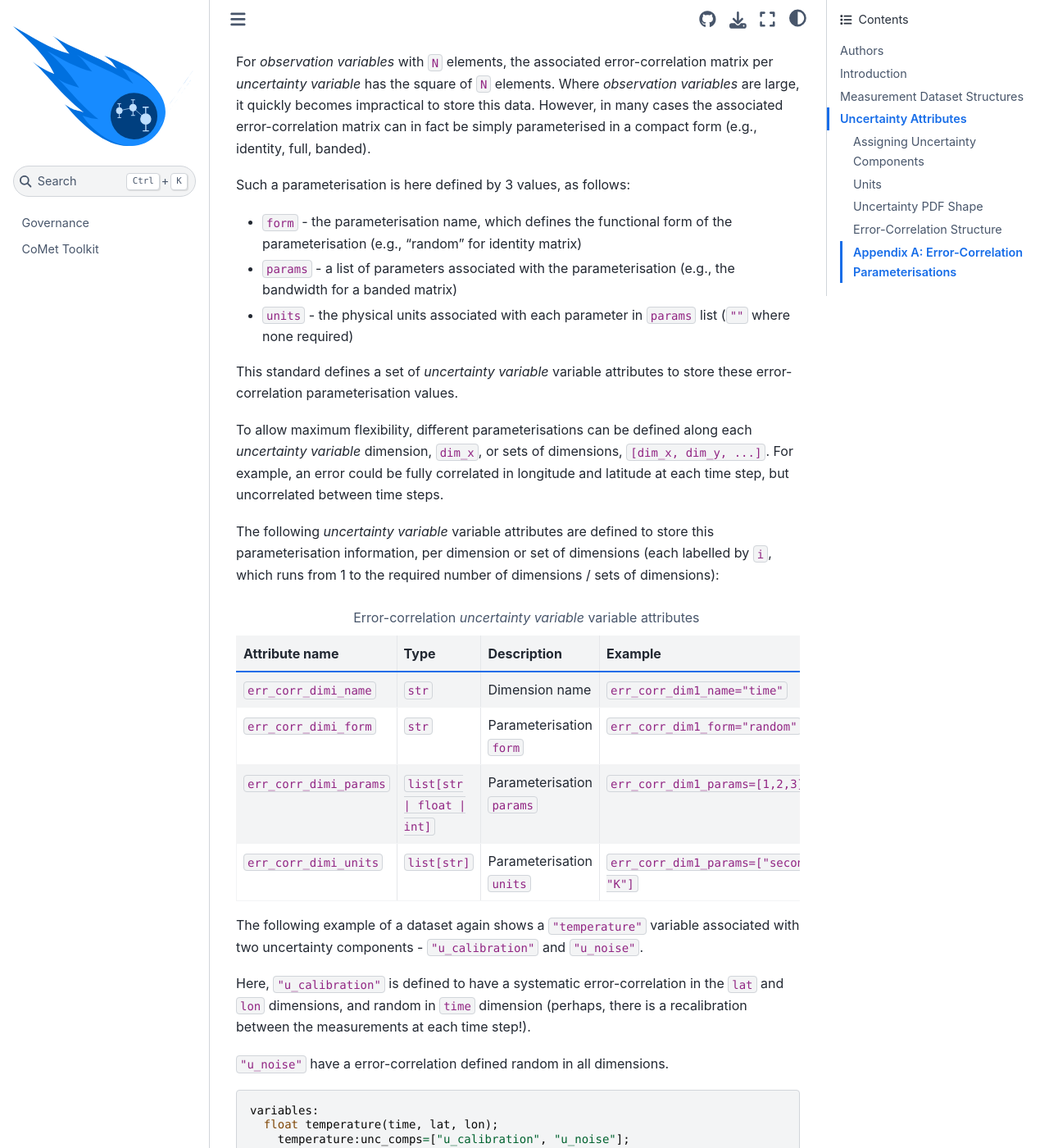
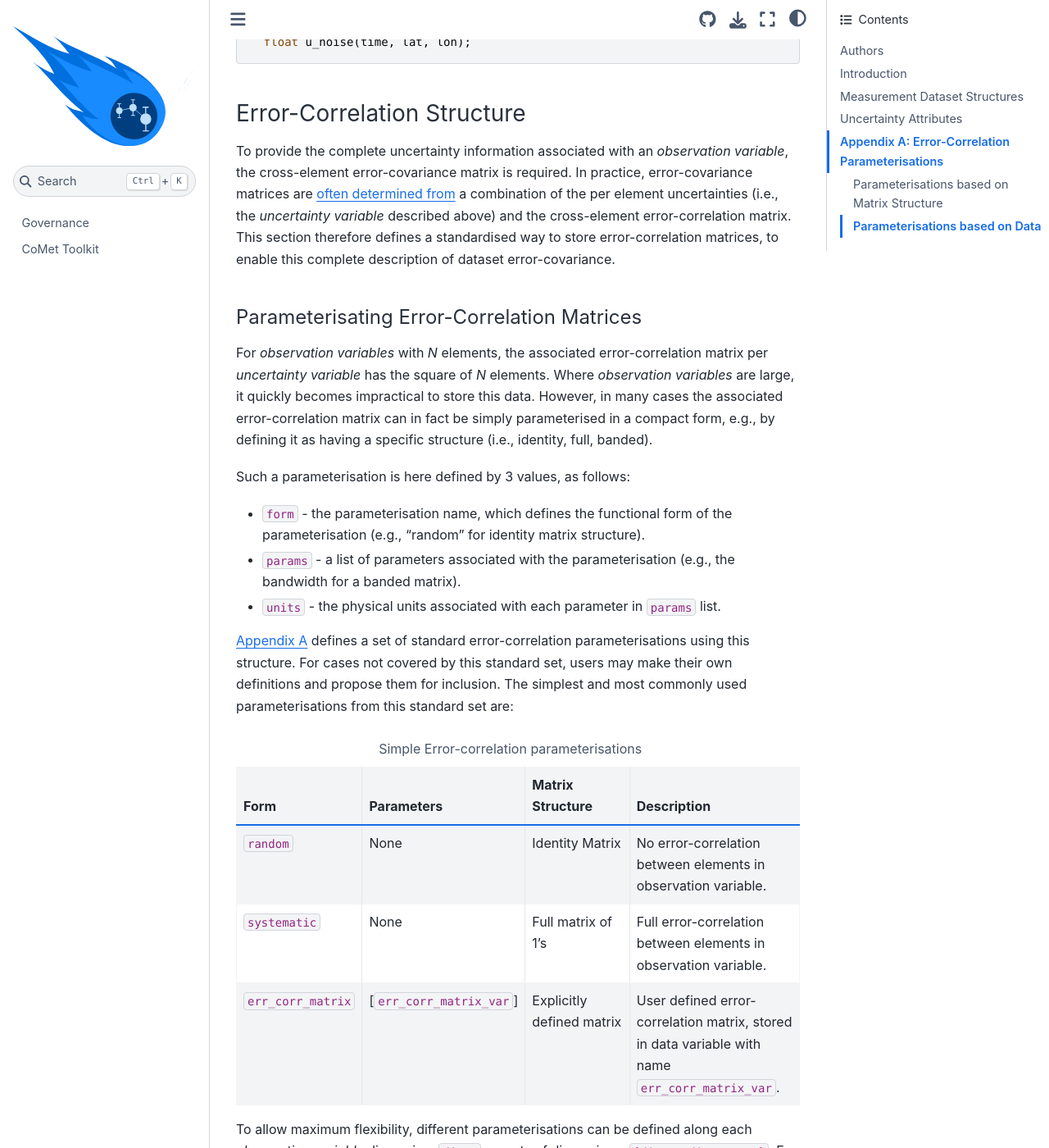
Before and after one commit to comet-toolkit/unc_website, a Sphinx documentation site: the page built from source/specification/draft-v0.1/unc_specification.rst, in a window 1280 px wide and 1400 px high, scrolled down 6487 px. Shown: the whole window at 82% size. Built offline with Sphinx 7.4.7 and the Sphinx Book theme 1.1.4, drawn with Linux system fonts in a browser that asks for light colours; pages that are not in the unit, such as notebooks, are missing from menus; the version number could not be read and is left out; some of the changed text lies outside the part shown.

Commit message:
updated to draft for review

```diff
--- a/source/make_spec_versions.py
+++ b/source/make_spec_versions.py
@@ -21,9 +21,9 @@
 PDF_URL = "https://comet-toolkit.github.io/unc_website/_static/spec_pdfs"
 
 # Static page content elements
-HEADER = ("======================================\n"
-          "Uncertainty Metadata Conventions (UNC)\n"
-          "======================================\n\n")
+HEADER = ("=============================================\n"
+          "Uncertainty Metadata Naming Conventions (UNC)\n"
+          "=============================================\n\n")
 
 WEB_VERS_SUBHEADER = ("Web Versions\n"
                       "------------\n\n"
--- a/source/specification/draft-v0.1/unc_specification.rst
+++ b/source/specification/draft-v0.1/unc_specification.rst
@@ -63,18 +63,19 @@
 * `Uncertainty`_
 * `Coverage factor`_
 
-The following terms are derived from X:
+Definitions of the following terms are adopted from `work undertaken in the H2020 FIDUCEO <https://iopscience.iop.org/article/10.1088/1681-7575/ab1705/pdf>`_:
 
 * Error-correlation
 * Error-covariance
-* fractional uncertainty
+
+.. note::
+
+   Are there any other widely adopted definitions we can use for these terms?
 
 Format for Examples
 -------------------
 
-The ASCII format used to describe the contents of a NetCDF dataset is called `CDL`_ (NetCDF Common Data form Language). This follows C-style indexing where indices start at 0, and the last declared dimension varies fastest in storage order. For example, in a 2D array `data(time, lat)`, the `lat` dimension changes faster than `time` during indexing.
-
-Snippets of CDL are used to present examples in this specification. A minimal example of a measurement dataset in CDL is given below. Here a dataset of `temperature` with its metadata (units and description) is defined along `time`, `lat` and `lon` dimensions.
+The plain text (ASCII) format used to describe the contents of a NetCDF dataset is called `CDL`_ (NetCDF Common Data Language). Snippets of CDL are used to present examples in this specification. A minimal example of a measurement dataset in CDL is given below. Here the dataset contains a single `temperature` variable with accompanying metadata (`units` and `description`), which is defined along `time`, `lat` and `lon` dimensions (each of which is length 2). Dimension sizes and data are omitted in specification examples for brevity.
 
 .. code-block::
 
@@ -87,7 +88,7 @@
       variables:
         float temperature(time, lat, lon) ;
           temperature:units = "K" ;
-          temperature:long_name = "Temperature" ;
+          temperature:description = "measured temperature" ;
 
       data:
         temperature =
@@ -121,19 +122,23 @@
 
   *Uncertainty variables* must have the same dimensions as the *observation variable* they are associated with.
 
+.. note::
+
+   Should we allow uncertainty variables to be smaller that observation variables? i.e. that have a subset of the dimensions to save space where there are repeated values? (in practice, compression would reduce this as well...)
+
 A dataset may also contain variables that are neither *observation variables* or *uncertainty variables*.
 
 Dimensions
 ----------
 
-A variable may have any number of named dimensions, including zero -- e.g., `"x"`, `"y"`, `"time"`. Dimensions may be of any size, including unity.
+A variable may have any number of named dimensions, including zero -- e.g., `"x"`, `"y"`, `"time"`. Dimensions may be of any size, including 1.
 
 Data Types
 ----------
 
 .. note::
 
-   Do we want to permit different types?
+   Can we permit different types?
 
 *Observation variables* and *uncertainty variables* must be `floats`.
 
@@ -178,7 +183,7 @@
 
 *uncertainty variables* must have the same `"units"` as the *observation variables* they are associated with. If `"units"` is not defined, the *uncertainty variable* is assumed fractional.
 
-The following example of a dataset again shows a `temperature` variable associated with two uncertainty components - `u_calibration` and `u_noise`. Here, `u_calibration` is defined with units `K`, matching `temperature`. `u_noise` has no defined units and so is a fractional uncertainty
+The following example dataset again shows a `temperature` variable associated with two uncertainty components - `u_calibration` and `u_noise`. Here, `u_calibration` is defined with units `K`, matching `temperature`. `u_noise` has no defined units and so assumed is a fractional uncertainty.
 
 .. code-block::
 
@@ -207,7 +212,7 @@
 
 If `"pdf_shape"` is not defined for an *uncertainty variable* it is assumed to be `"gaussian"`.
 
-The following example of a dataset again shows a `temperature` variable associated with two uncertainty components - `u_calibration` and `u_noise`. Here, `u_calibration` is defined to be represented by a rectangular PDF. `u_noise` has no defined `"pdf_shape"` and so is assumed Gaussian.
+The following example dataset again shows a `temperature` variable associated with two uncertainty components - `u_calibration` and `u_noise`. Here, `u_calibration` is defined to be represented by a rectangular PDF. `u_noise` has no defined `"pdf_shape"` and so is assumed Gaussian.
 
 .. code-block::
 
@@ -224,21 +229,54 @@
 Error-Correlation Structure
 ---------------------------
 
-To provide the complete uncertainty information associated with an *observation variable*, the cross-element error-covariance matrix is required. In practice, the error-covariance matrix is `often determined from <https://doi.org/10.3390/rs11050474>`_ a combination of the per element uncertainties (i.e., the *uncertainty variable* described above) and the cross-element error-correlation matrix. This section therefore defines a standardised way to store error-correlation matrices, to enable this complete description of dataset error-covariance.
+To provide the complete uncertainty information associated with an *observation variable*, the cross-element error-covariance matrix is required. In practice, error-covariance matrices are `often determined from <https://doi.org/10.3390/rs11050474>`_ a combination of the per element uncertainties (i.e., the *uncertainty variable* described above) and the cross-element error-correlation matrix. This section therefore defines a standardised way to store error-correlation matrices, to enable this complete description of dataset error-covariance.
 
-For *observation variables* with `N` elements, the associated error-correlation matrix per *uncertainty variable* has the square of `N` elements. Where *observation variables* are large, it quickly becomes impractical to store this data. However, in many cases the associated error-correlation matrix can in fact be simply parameterised in a compact form (e.g., identity, full, banded).
+Parameterisating Error-Correlation Matrices
+~~~~~~~~~~~~~~~~~~~~~~~~~~~~~~~~~~~~~~~~~~~
+
+For *observation variables* with *N* elements, the associated error-correlation matrix per *uncertainty variable* has the square of *N* elements. Where *observation variables* are large, it quickly becomes impractical to store this data. However, in many cases the associated error-correlation matrix can in fact be simply parameterised in a compact form, e.g., by defining it as having a specific structure (i.e., identity, full, banded).
 
 Such a parameterisation is here defined by 3 values, as follows:
 
-* `form` - the parameterisation name, which defines the functional form of the parameterisation (e.g., "random" for identity matrix)
-* `params` - a list of parameters associated with the parameterisation (e.g., the bandwidth for a banded matrix)
-* `units` - the physical units associated with each parameter in `params` list (`""` where none required)
+* `form` - the parameterisation name, which defines the functional form of the parameterisation (e.g., "random" for identity matrix structure).
+* `params` - a list of parameters associated with the parameterisation (e.g., the bandwidth for a banded matrix).
+* `units` - the physical units associated with each parameter in `params` list.
 
-This standard defines a set of *uncertainty variable* variable attributes to store these error-correlation parameterisation values.
+:ref:`Appendix A <Appendix Err Corr Params>` defines a set of standard error-correlation parameterisations using this structure. For cases not covered by this standard set, users may make their own definitions and propose them for inclusion. The simplest and most commonly used parameterisations from this standard set are:
 
-To allow maximum flexibility, different parameterisations can be defined along each *uncertainty variable* dimension, `dim_x`, or sets of dimensions, `[dim_x, dim_y, ...]`. For example, an error could be fully correlated in longitude and latitude at each time step, but uncorrelated between time steps.
+.. list-table:: Simple Error-correlation parameterisations
+   :widths: 15 20 30 35
+   :header-rows: 1
 
-The following *uncertainty variable* variable attributes are defined to store this parameterisation information, per dimension or set of dimensions (each labelled by `i`, which runs from 1 to the required number of dimensions / sets of dimensions):
+   * - Form
+     - Parameters
+     - Matrix Structure
+     - Description
+   * - `random`
+     - None
+     - Identity Matrix
+     - No error-correlation between elements in observation variable.
+   * - `systematic`
+     - None
+     - Full matrix of 1's
+     - Full error-correlation between elements in observation variable.
+   * - `err_corr_matrix`
+     - [`err_corr_matrix_var`]
+     - Explicitly defined matrix
+     - User defined error-correlation matrix, stored in data variable with name `err_corr_matrix_var`.
+
+To allow maximum flexibility, different parameterisations can be defined along each *observation variable* dimension, `dim_x`, or sets of dimensions, `[dim_x, dim_y, ...]`. For example, an error could be fully correlated in longitude and latitude at each time step, but uncorrelated between time steps.
+
+.. note::
+
+   Pieter can we add the maths of how these sub-error-correlation matrices combine?
+
+Storing Error-Correlation Parameterisation
+~~~~~~~~~~~~~~~~~~~~~~~~~~~~~~~~~~~~~~~~~~
+
+This specification defines a set of *uncertainty variable* variable attributes to store these error-correlation parameterisation values.
+
+The following *uncertainty variable* variable attributes are defined to store the parameterisation information, per dimension or set of dimensions (each labelled by `i`, which runs from 1 to the required number of dimensions / sets of dimensions):
 
 .. list-table:: Error-correlation *uncertainty variable* variable attributes
    :widths: 15 15 50 30
@@ -258,18 +296,18 @@
      - `err_corr_dim1_form="random"`
    * - `err_corr_dimi_params`
      - `list[str | float | int]`
-     - Parameterisation `params`
+     - Parameterisation `params` (can omit if none required)
      - `err_corr_dim1_params=[1,2,3]`
    * - `err_corr_dimi_units`
      - `list[str]`
-     - Parameterisation `units`
+     - Parameterisation `units` (can omit if none required)
      - `err_corr_dim1_params=["second", "K"]`
 
-The following example of a dataset again shows a `"temperature"` variable associated with two uncertainty components - `"u_calibration"` and `"u_noise"`.
+The following example dataset again shows a `"temperature"` variable associated with two uncertainty components - `"u_calibration"` and `"u_noise"`.
 
-Here, `"u_calibration"` is defined to have a systematic error-correlation in the `lat` and `lon` dimensions, and random in `time` dimension (perhaps, there is a recalibration between the measurements at each time step!).
+Here, `"u_calibration"` is defined to have a systematic error-correlation in the `lat` and `lon` dimensions. In the `time` dimension, an explicit error-correlation matrix is defined with the variable `err_corr_calibration_time`.
 
-`"u_noise"` have a error-correlation defined random in all dimensions.
+`"u_noise"` has is defined has having uncorrelated errors in all dimensions.
 
 .. code-block::
 
@@ -282,37 +320,69 @@
         u_calibration:pdf_shape="rectangular";
         u_calibration:err_corr_dim1_name=["lat", "lon"];
         u_calibration:err_corr_dim1_form="systematic";
-        u_calibration:err_corr_dim1_params=[];
-        u_calibration:err_corr_dim1_units=[];
         u_calibration:err_corr_dim2_name="time";
-        u_calibration:err_corr_dim2_form="random";
-        u_calibration:err_corr_dim2_params=[];
-        u_calibration:err_corr_dim2_units=[];
+        u_calibration:err_corr_dim2_form="err_corr_matrix";
+        u_calibration:err_corr_dim2_params=["err_corr_calibration_time"];
       float u_noise(time, lat, lon);
         u_calibration:err_corr_dim1_name=["time", "lat", "lon"];
         u_calibration:err_corr_dim1_form="random";
-        u_calibration:err_corr_dim1_params=[];
-        u_calibration:err_corr_dim1_units=[];
+      float err_corr_calibration_time(time, time);
+
+.. _Appendix Err Corr Params:
+
+Appendix A: Error-Correlation Parameterisations
+===============================================
+
+This Appendix defines a set of standard parameterisations for error-correlation matrices. As described above, these parameterisations are defined with 3 values, as follows:
+
+* `form` - the parameterisation name, which defines the functional form of the parameterisation (e.g., "random" for identity matrix)
+* `params` - a list of parameters associated with the parameterisation e.g., the bandwidth for a banded matrix
+* `units` - the physical units associated with each parameter in `params` list
+
+Parameterisations based on Matrix Structure
+-------------------------------------------
+
+The following defined error-correlation matrix parameterisations are based on standardised matrix structures (e.g., identity, full). The following table defines the `form` and `params` necessary to define matrices of a given structure.
+
+.. note::
+
+   I know Zhav was unsuccessful in finding a standard set of matrix structures we can adhere to... but I'm interested in any similar suggestions to simplify this definition...
+
++--------------------+---------------------------+----------------------+-------------------------------------+
+| Form               | Parameters                | Matrix Structure     | Description                         |
++====================+===========================+======================+=====================================+
+|  `random`          | None required             | Identity matrix      | |random_description|                |
++--------------------+---------------------------+----------------------+-------------------------------------+
+|  `systematic`      | None required             | Full matrix of 1's   | |systematic_description|            |
++--------------------+---------------------------+----------------------+-------------------------------------+
 
 
-Appendix A: Error-Correlation Parameterisations
------------------------------------------------
+.. Description Shortenings
 
-Existing parmaterisations:
+.. |random_description| replace:: No error-correlation between elements in the *observation variable*.
+.. |systematic_description| replace:: Full error-correlation between elements in *observation variable*.
 
-.. list-table:: Error-correlation parameterisations
-   :widths: 25 25 50
-   :header-rows: 1
+Parameterisations based on Data
+-------------------------------
 
-   * - Parameterisation Form
-     - Parameters
-     - Description
-   * - random
-     - []
-     - No error-correlation between elements in observation variable.
-   * - systematic
-     - []
-     - Full error-correlation between elements in observation variable.
+The following defined error-correlation matrix parameterisations are based on providing data that defines the contents of the matrix. The following table defines the `form` and `params` of these parameterisations.
+
+.. note::
+
+   Anything urgent to add? Sparse matrix definitions?
+
++--------------------+---------------------------+-----------------------------+-------------------------------------+
+| Form               | Parameters                | Matrix Structure            | Description                         |
++====================+===========================+=============================+=====================================+
+|  `err_corr_matrix` | |err_corr_matrix_params|  | Explicitly defined matrix   | |err_corr_matrix_description|       |
++--------------------+---------------------------+-----------------------------+-------------------------------------+
+
+
+.. Description Shortenings
+
+.. |err_corr_matrix_params| replace:: `err_corr_matrix_var` - name of the dataset variable that defines the error correlation matrix.
+
+.. |err_corr_matrix_description| replace:: Full error-correlation between elements in *observation variable*.
 
 
 .. Links
```
Also changed, not shown: other parts of source/specification/draft-v0.1/unc_specification.rst (+8 -8 lines), source/index.rst (+7 -7 lines).
